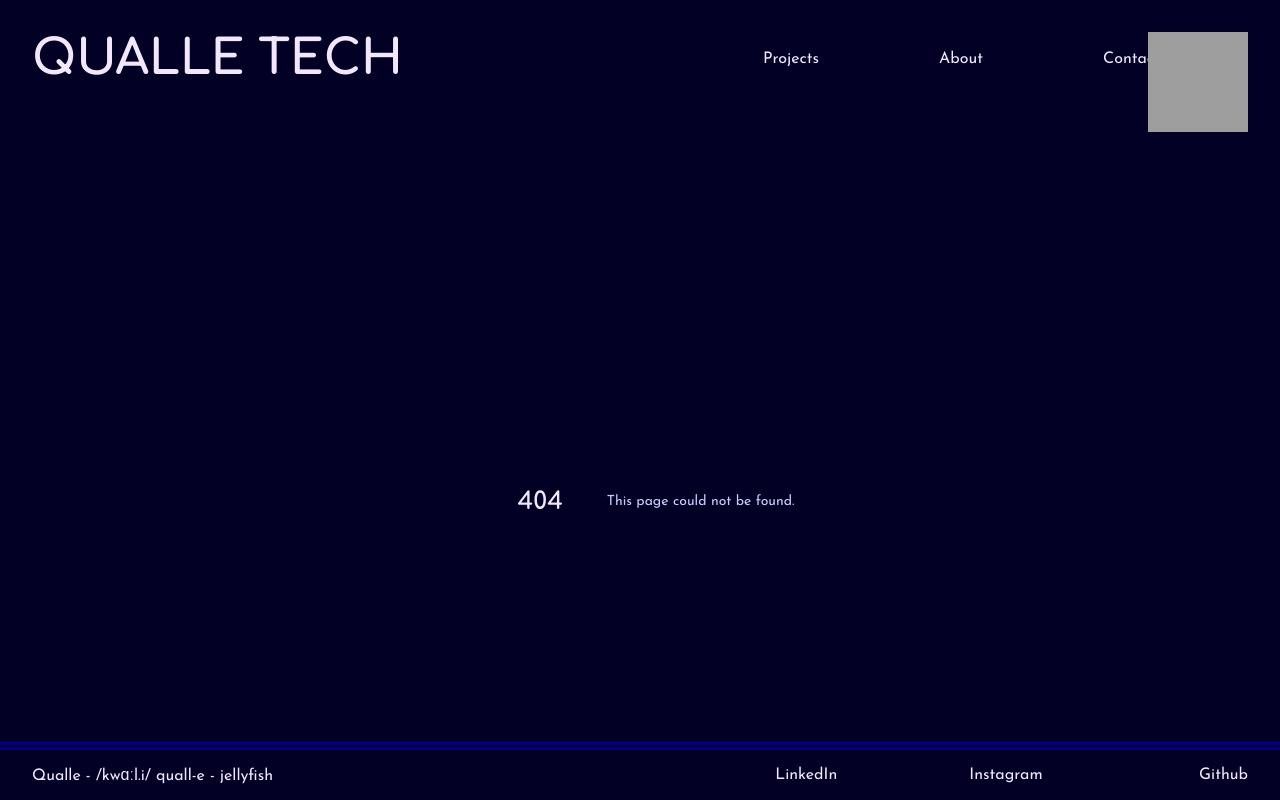
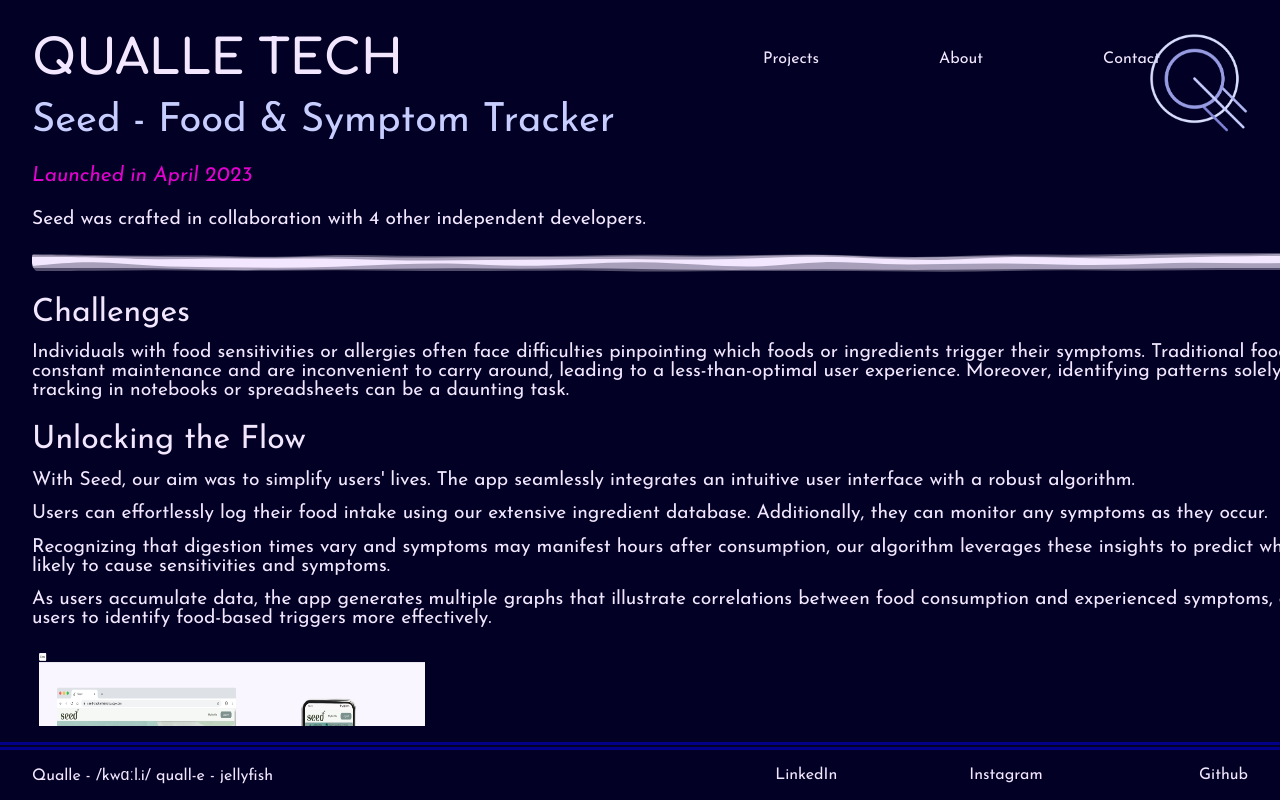
Before and after one commit to qualletech/2024, a Next.js app: page /2024/projects/symptom-food-tracker in a window 1280 px wide. Before the commit this address had no page. Built offline with nearby package versions, Linux system fonts and the light colour scheme; grey boxes are pictures that could not be loaded.

Commit message:
Start updating styling

```diff
--- a/app/projects/_components/Card.tsx
+++ b/app/_components/Card.tsx
@@ -1,6 +1,6 @@
 "use client"
 
-import { ProjectInfo } from "../CONSTANTS"
+import { ProjectInfo } from "../projects/CONSTANTS"
 import Image from "next/image"
 import { useRouter } from "next/navigation"
 import styled from "styled-components"
--- /dev/null
+++ b/app/_components/PageContainer.tsx
@@ -0,0 +1,14 @@
+"use client"
+
+import styled from "styled-components"
+
+export default function PageContainer({ children }) {
+  return <Container>{children}</Container>
+}
+
+const Container = styled.div`
+  display: grid;
+  grid-gap: 1.5rem;
+  align-content: start;
+  overflow: auto;
+`
--- a/app/projects/_components/Separator.tsx
+++ b/app/_components/Separator.tsx
@@ -5,7 +5,7 @@ export default function Separator() {
 }
 
 const SeparatorGraphic = styled.div`
-  background-image: url("/separator.svg");
+  background-image: url("/2024/separator.svg");
   background-repeat: no-repeat;
   height: 20px;
   border-radius: 2rem 10rem 0 5rem;
--- a/app/projects/admin-tool/page.tsx
+++ b/app/projects/admin-tool/page.tsx
@@ -1,6 +1,6 @@
 "use client"
 
-import Separator from "../_components/Separator"
+import Separator from "../../_components/Separator"
 import Image from "next/image"
 import styled from "styled-components"
 
--- a/app/projects/internal-database/page.tsx
+++ b/app/projects/internal-database/page.tsx
@@ -1,6 +1,6 @@
 "use client"
 
-import Separator from "../_components/Separator"
+import Separator from "../../_components/Separator"
 import Image from "next/image"
 import styled from "styled-components"
 
--- a/app/projects/mic-drop/page.tsx
+++ b/app/projects/mic-drop/page.tsx
@@ -1,6 +1,6 @@
 "use client"
 
-import Separator from "../_components/Separator"
+import Separator from "../../_components/Separator"
 import Image from "next/image"
 import styled from "styled-components"
 
--- a/app/projects/page.tsx
+++ b/app/projects/page.tsx
@@ -1,6 +1,6 @@
 "use client"
 
-import Card from "./_components/Card"
+import Card from "../_components/Card"
 import { PROJECTS } from "./CONSTANTS"
 import styled from "styled-components"
 
--- a/app/projects/sourcing-tool/page.tsx
+++ b/app/projects/sourcing-tool/page.tsx
@@ -1,6 +1,6 @@
 "use client"
 
-import Separator from "../_components/Separator"
+import Separator from "../../_components/Separator"
 import Image from "next/image"
 import styled from "styled-components"
 
--- a/app/projects/symptom-food-tracker/page.tsx
+++ b/app/projects/symptom-food-tracker/page.tsx
@@ -1,12 +1,13 @@
 "use client"
 
-import Separator from "../_components/Separator"
+import PageContainer from "../../_components/PageContainer"
+import Separator from "../../_components/Separator"
 import Image from "next/image"
 import styled from "styled-components"
 
 export default function Page() {
   return (
-    <Container>
+    <PageContainer>
       <h2>Seed - Food & Symptom Tracker</h2>
       <DeployInfo>Launched in April 2023</DeployInfo>
       <Text>Seed was crafted in collaboration with 4 other independent developers.</Text>
@@ -41,16 +42,9 @@ export default function Page() {
       </TextParagraph>
       <Image src="/2024/seed.png" height={300} width={400} alt="Overview of Seed Project" />
       <p>Image shows mock data.</p>
-    </Container>
+    </PageContainer>
   )
 }
-
-const Container = styled.div`
-  display: grid;
-  grid-gap: 1.5rem;
-  align-content: start;
-  overflow: auto;
-`
 
 const DeployInfo = styled.p`
   font-style: italic;
--- a/next.config.mjs
+++ b/next.config.mjs
@@ -6,8 +6,8 @@ const nextConfig = {
    * @see https://nextjs.org/docs/app/building-your-application/deploying/static-exports
    */
   output: "export",
-  // assetPrefix: `/2024/`,
-  // basePath: `/2024`,
+  assetPrefix: `/2024/`,
+  basePath: `/2024`,
 
   /**
    * Disable server-based image optimization. Next.js does not support
```
